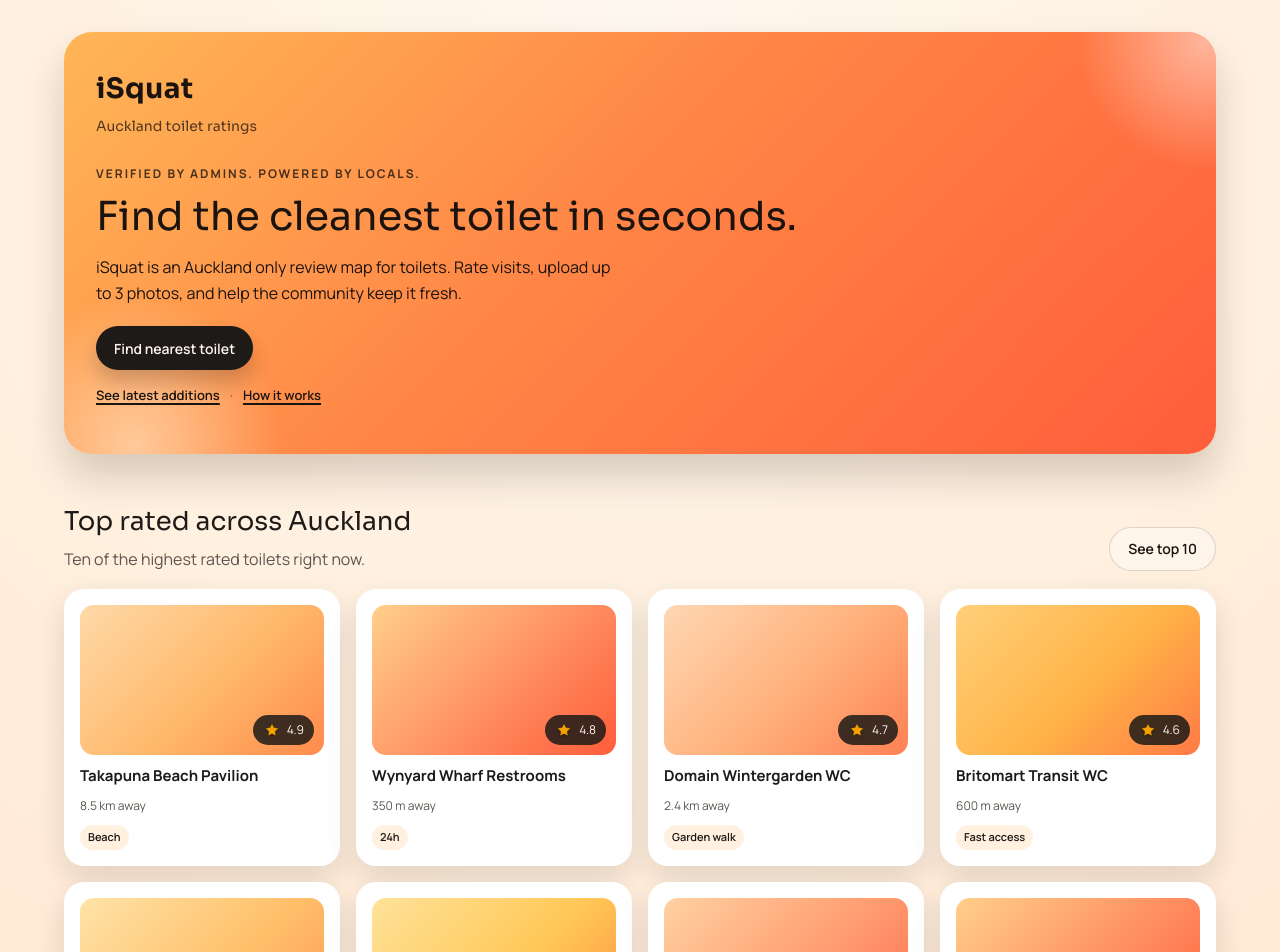
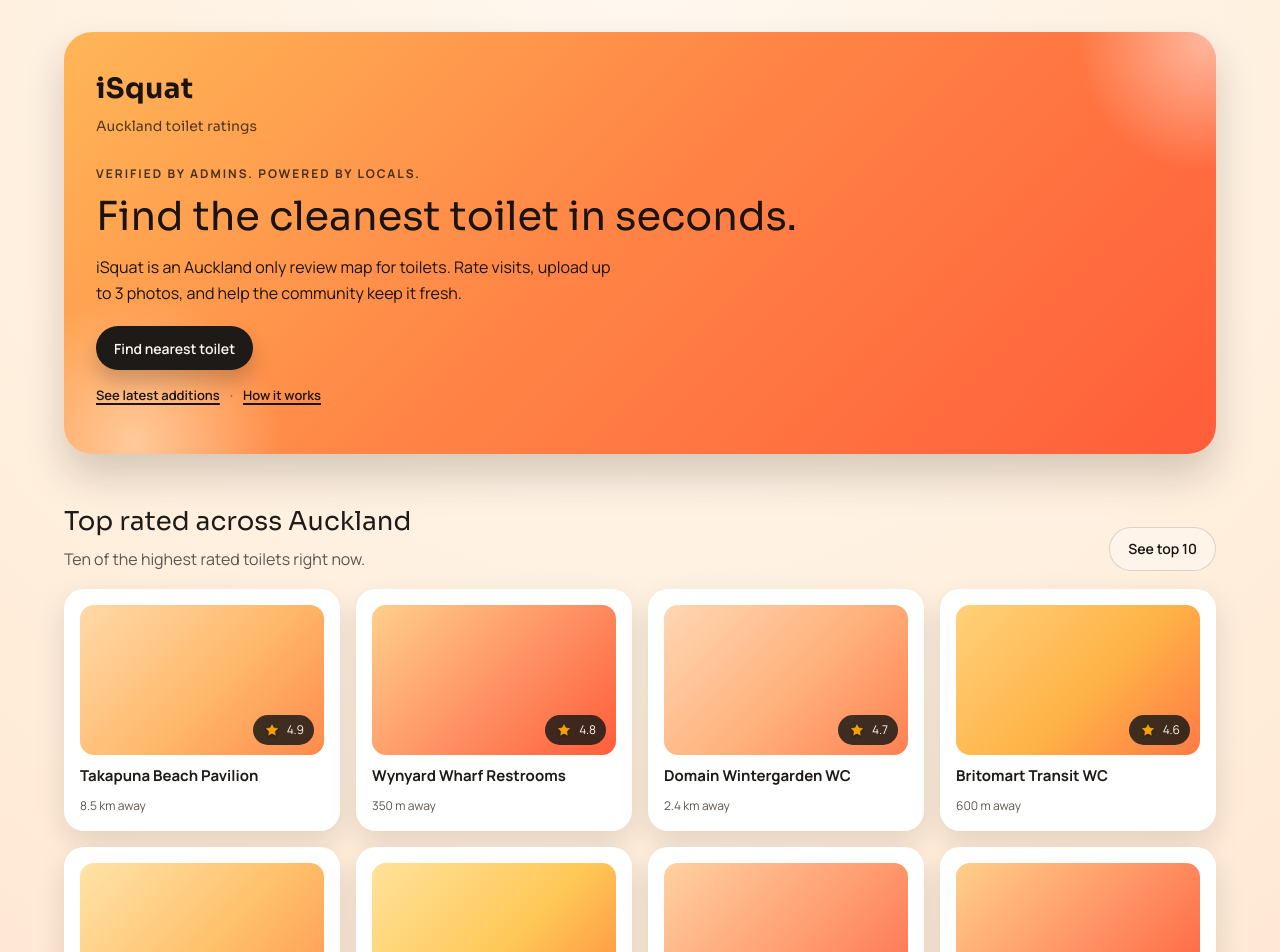
Before and after one commit to marvinli001/iSquat, a Next.js app: page / in a window 1280 px wide. Shown: the top 952 px of the page. Built offline with nearby package versions, Linux system fonts and the light colour scheme.

Commit message:
refactor: remove conditional rendering of toilet tags in rating cards

```diff
--- a/src/app/page.tsx
+++ b/src/app/page.tsx
@@ -79,13 +79,6 @@ export default async function Home() {
               </div>
               <div className="rating-card-title">{toilet.name}</div>
               <div className="rating-card-distance">{toilet.distance} away</div>
-              {toilet.tags[0] ? (
-                <div className="rating-card-tags">
-                  <span className="tag" key={toilet.tags[0]}>
-                    {toilet.tags[0]}
-                  </span>
-                </div>
-              ) : null}
             </Link>
           ))}
         </div>
```
